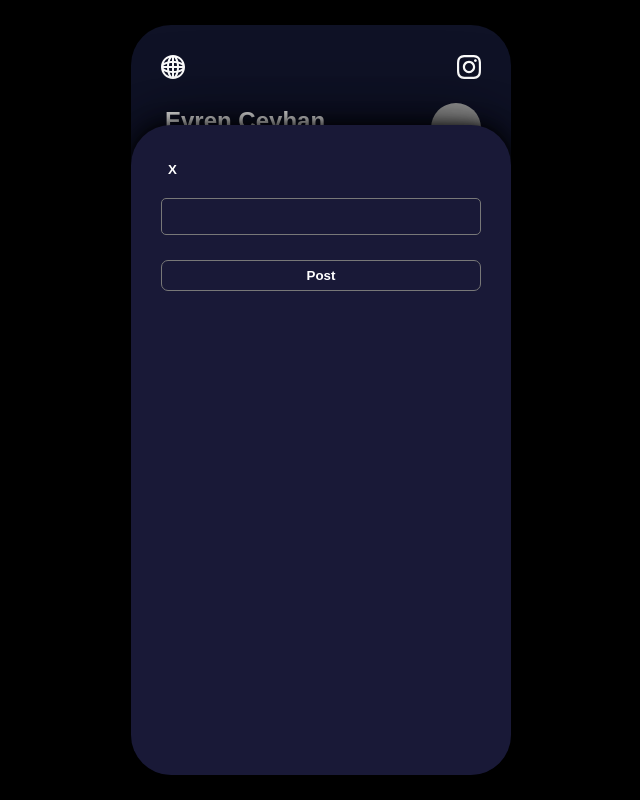
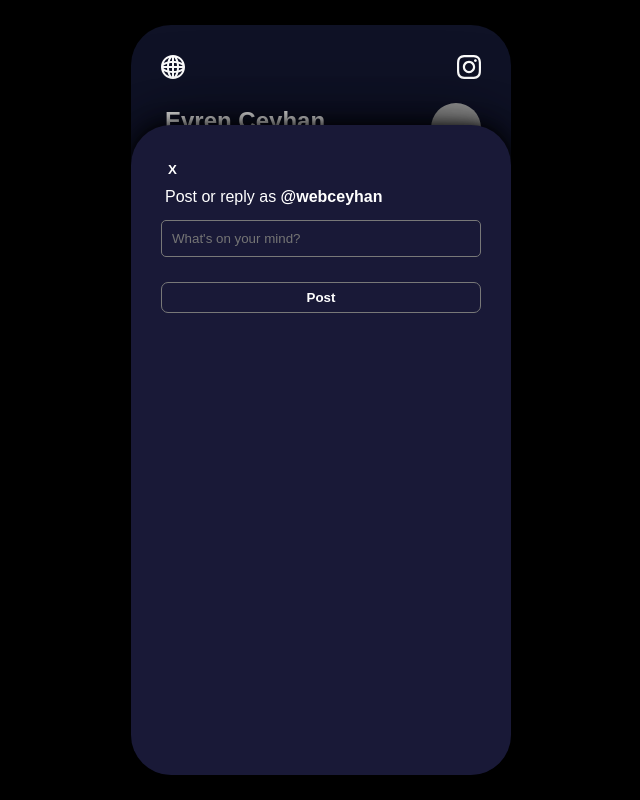
Before and after one commit to webceyhan/react-threads-app, a React (Vite) app: page / in a window 1280 px wide. Both pictures are taken after a click on the button 640 px from the left and 747 px from the top of the page. Shown: the whole page, without its empty margins (319-959 px from the left). Built offline with nearby package versions, Linux system fonts and the light colour scheme; data requests are answered from the project's data file; grey boxes are pictures that could not be loaded.

Commit message:
thread posting impl.

```diff
--- a/src/App.jsx
+++ b/src/App.jsx
@@ -16,6 +16,7 @@ export default function App() {
     const [selectedThreadReplies, setSelectedThreadReplies] = useState([]);
     const [viewThreadsFeed, setViewThreadsFeed] = useState(true);
     const [viewSlideUp, setViewSlideUp] = useState(false);
+    const [text, setText] = useState('');
 
     const loadUser = async () => {
         setUser(await fetchApi(`users/${loggedUserId}`));
@@ -37,6 +38,24 @@ export default function App() {
         setSelectedThreadReplies(
             await fetchApi(`threads?replyTo=${selectedThread?.id}`)
         );
+    };
+
+    const postThread = async () => {
+        const thread = await fetchApi('threads', {
+            method: 'POST',
+            headers: { 'Content-Type': 'application/json' },
+            body: JSON.stringify({
+                from: user.uuid,
+                to: null,
+                replyTo: null,
+                text,
+                timestamp: new Date().toISOString(),
+                likes: [],
+            }),
+        });
+
+        // add new thread to the top of the list
+        setThreads([thread, ...threads]);
     };
 
     useEffect(() => {
@@ -78,6 +97,9 @@ export default function App() {
                             user={user}
                             threads={selectedThreadReplies}
                             setViewSlideUp={setViewSlideUp}
+                            text={text}
+                            setText={setText}
+                            postThread={postThread}
                         />
                     )}
 
--- a/src/components/SlideUp.jsx
+++ b/src/components/SlideUp.jsx
@@ -1,7 +1,14 @@
 import SlideUpThread from './SlideUpThread';
 import ThreadForm from './ThreadForm';
 
-export default function SlideUp({ user, threads, setViewSlideUp }) {
+export default function SlideUp({
+    user,
+    threads,
+    setViewSlideUp,
+    text,
+    setText,
+    postThread,
+}) {
     return (
         <div className="slideup">
             <button className="close" onClick={() => setViewSlideUp(false)}>
@@ -18,7 +25,12 @@ export default function SlideUp({ user, threads, setViewSlideUp }) {
                 ))}
             </div>
 
-            <ThreadForm />
+            <ThreadForm
+                user={user}
+                text={text}
+                setText={setText}
+                postThread={postThread}
+            />
         </div>
     );
 }
--- a/src/components/ThreadForm.jsx
+++ b/src/components/ThreadForm.jsx
@@ -1,9 +1,20 @@
-export default function ThreadForm() {
+export default function ThreadForm({ user, text, setText, postThread }) {
     return (
         <>
-            <p></p>
-            <input type="text" />
-            <button className="primary">Post</button>
+            <p>
+                Post or reply as <strong>@{user.handle}</strong>
+            </p>
+
+            <input
+                type="text"
+                value={text}
+                onChange={(event) => setText(event.target.value)}
+                placeholder="What's on your mind?"
+            />
+
+            <button className="primary" onClick={postThread}>
+                Post
+            </button>
         </>
     );
 }
```
